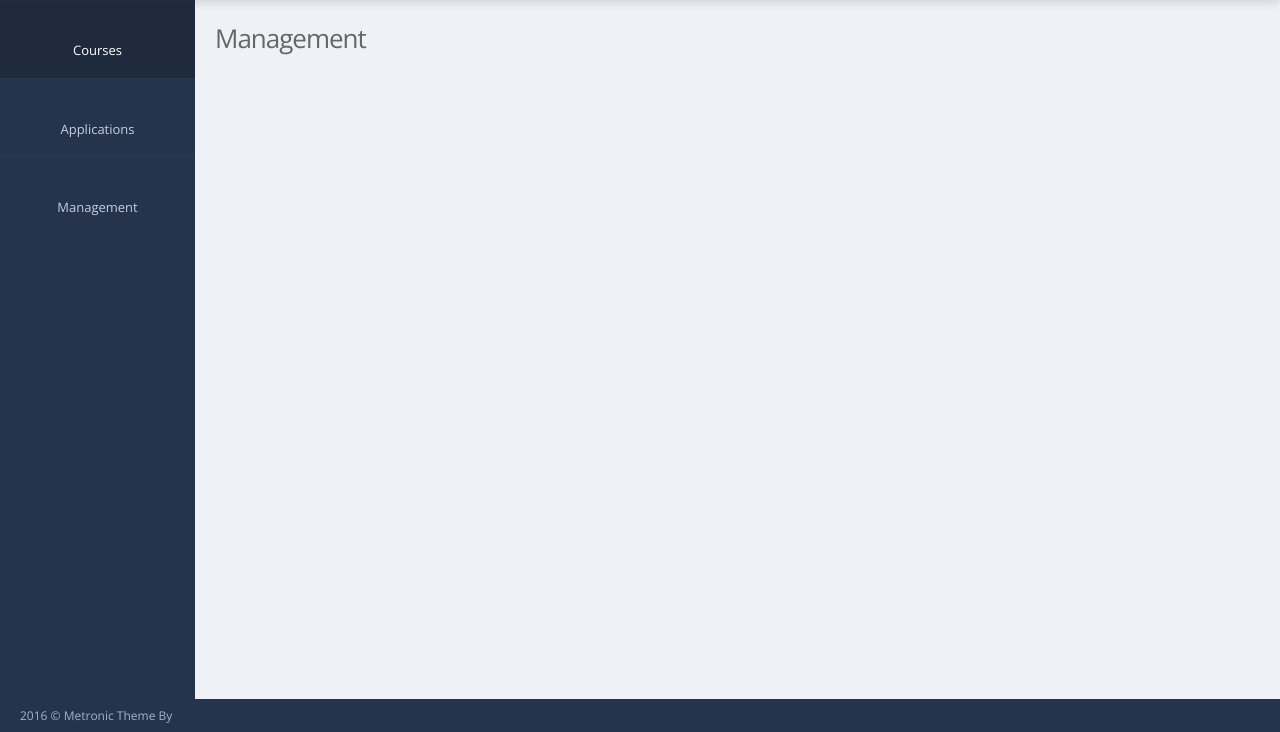
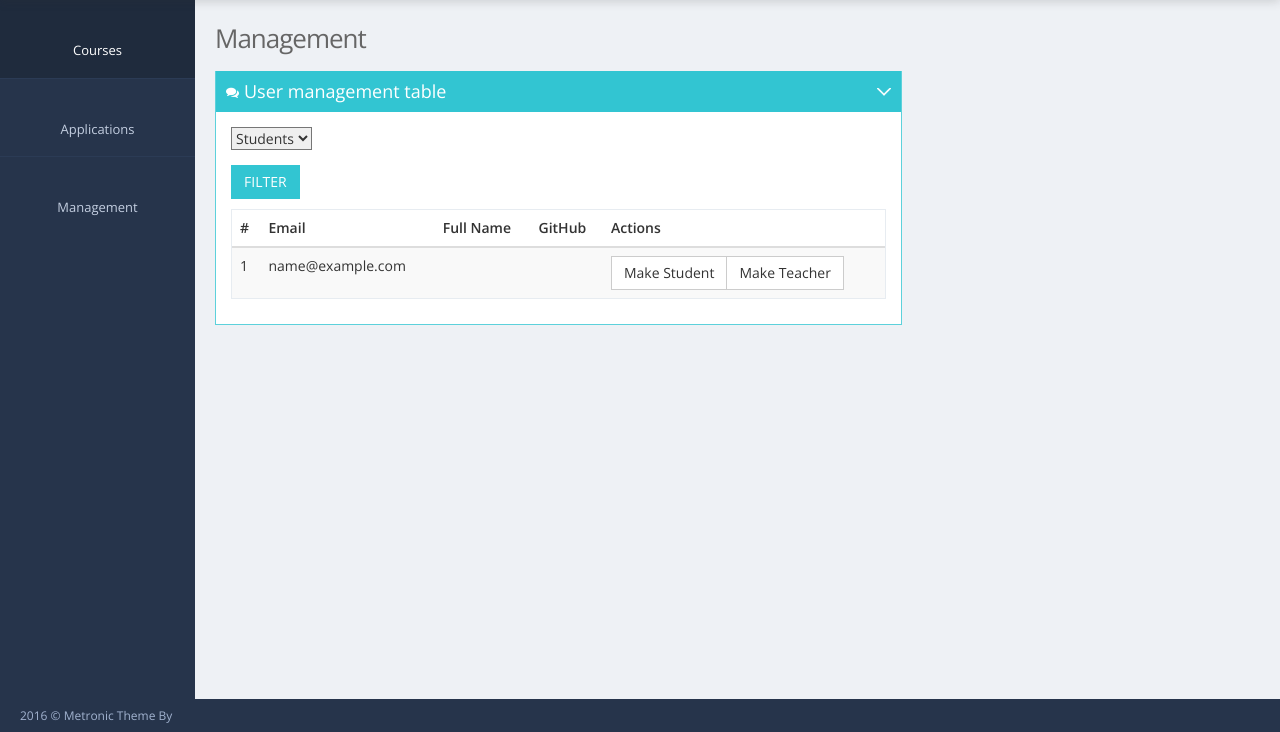
Before and after one commit to pvergain/Odin, a Django app: page /dashboard/management/ in a window 1280 px wide. Shown: the part 68-800 px from the top of the page. Run offline with Django 3.2, Linux system fonts and the light colour scheme; a user stored in the database is signed in; tables that the repository leaves empty hold one stand-in row (values such as "Sample post"); some libraries are stand-ins or nearby versions.

Commit message:
Add user management table

```diff
--- a/odin/dashboard/views.py
+++ b/odin/dashboard/views.py
@@ -1,7 +1,11 @@
-from django.views.generic import TemplateView, RedirectView
+from django.views.generic import TemplateView, RedirectView, ListView
 from django.contrib.auth.mixins import LoginRequiredMixin
 from django.urls import reverse_lazy
+
 from .mixins import ManagementDashboardPermissionMixin
+
+from odin.users.models import BaseUser
+from odin.education.models import Student, Teacher
 
 
 class RedirectToDashboardIndexView(RedirectView):
@@ -12,5 +16,14 @@ class DashboardIndexView(LoginRequiredMixin, TemplateView):
     template_name = 'dashboard/index.html'
 
 
-class DashboardManagementView(ManagementDashboardPermissionMixin, TemplateView):
+class DashboardManagementView(ManagementDashboardPermissionMixin, ListView):
     template_name = 'dashboard/management.html'
+    paginate_by = 100
+
+    def get_queryset(self):
+        if self.request.GET.get('filter', None) == 'students':
+            return Student.objects.select_related('profile').all()
+        elif self.request.GET.get('filter', None) == 'teachers':
+            return Teacher.objects.select_related('profile').all()
+
+        return BaseUser.objects.select_related('profile').all()
--- a/odin/templates/dashboard/management.html
+++ b/odin/templates/dashboard/management.html
@@ -5,5 +5,76 @@
 {% endblock content_title %}
 
 {% block page_content %}
-
+<div class="row">
+    <div class="col-md-8">
+        <!-- BEGIN SAMPLE TABLE PORTLET-->
+        <div class="portlet box green">
+            <div class="portlet-title">
+                <div class="caption">
+                    <i class="fa fa-comments"></i> User management table </div>
+                <div class="tools">
+                    <a href="javascript:;" class="collapse"> </a>
+                </div>
+            </div>
+            <div class="portlet-body">
+              <form class="" action="" method="get">
+                <div class="form-group">
+                  <select class="" name="filter">
+                    <option value="students">Students</option>
+                    <option value="teachers">Teachers</option>
+                  </select>
+                </div>
+                <div class="form-actions">
+                  <input class="btn green uppercase" type="submit" name="" value="Filter">
+                </div>
+              </form>
+                <div class="table-scrollable">
+                    <table class="table table-striped table-hover">
+                        <thead>
+                            <tr>
+                                <th> # </th>
+                                <th> Email </th>
+                                <th> Full Name </th>
+                                <th> GitHub </th>
+                                <th> Actions </th>
+                            </tr>
+                        </thead>
+                        <tbody>
+                            {% for obj in object_list %}
+                              <tr>
+                                <td>{{ obj.id }}</td>
+                                <td>{{ obj.email }}</td>
+                                <td>{{ obj.get_full_name }}</td>
+                                <td>{{ obj.profile.get_gh_profile_url }}</td>
+                                <td>
+                                    <div class="btn-group">
+                                        <button type="button" class="btn btn-default">Make Student</button>
+                                        <button type="button" class="btn btn-default">Make Teacher</button>
+                                    </div>
+                                </td>
+                              </tr>
+                            {% endfor %}
+                        </tbody>
+                    </table>
+                </div>
+                {% if is_paginated %}
+                  <div class="pagination">
+                    <span class="page-links">
+                      {% if page_obj.has_previous %}
+                          <a href="?page={{page_obj.previous_page_number}}">previous</a>
+                      {% endif %}
+                          <span class="page-current">
+                              Page {{ page_obj.number }} of {{ page_obj.paginator.num_pages }}.
+                          </span>
+                      {% if page_obj.has_next %}
+                          <a href="?page={{page_obj.next_page_number}}">next</a>
+                      {% endif %}
+                    </span>
+                  </div>
+                {% endif %}
+            </div>
+        </div>
+        <!-- END SAMPLE TABLE PORTLET-->
+    </div>
+  </div>
 {% endblock page_content %}
```
Also changed, not shown: ui/images/img/portlet-collapse-icon-white.png (added), ui/images/img/portlet-expand-icon-white.png (added).
